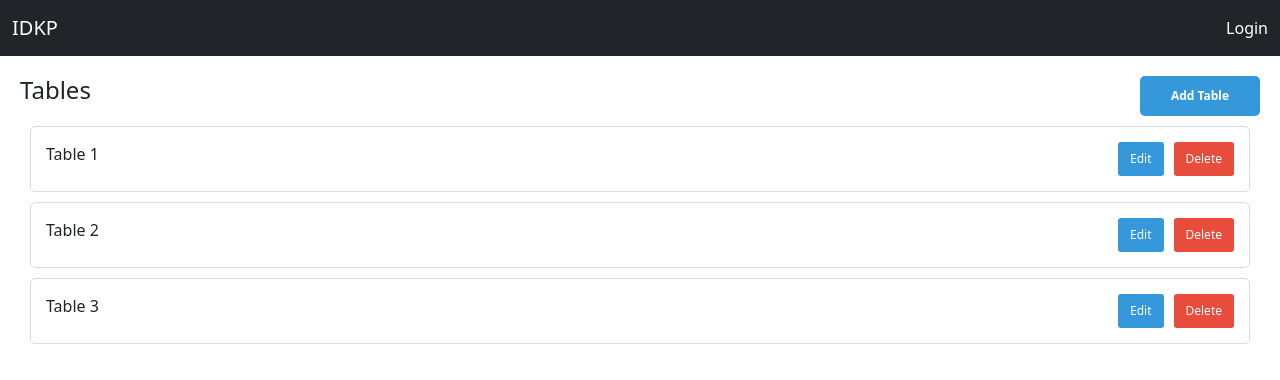
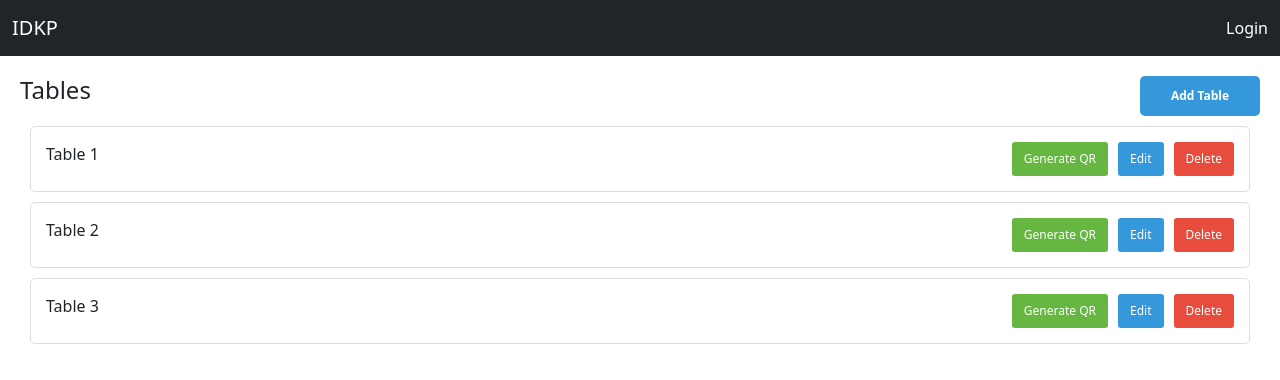
Before and after one commit to HBP9/IDKP_MERN, a React (Create React App) app in the folder client/: page /editTable in a window 1280 px wide. Shown: the top 380 px of the page. Built offline with nearby package versions, Linux system fonts and the light colour scheme.

Commit message:
added generate button

```diff
--- a/client/src/components/EditTable.jsx
+++ b/client/src/components/EditTable.jsx
@@ -30,6 +30,7 @@ const EditTable = () => {
                 <div className="table-container">
                   <div>{table.name}</div>
                   <div className="buttons">
+                    <button className="generate">Generate QR</button>
                     <button className="edit">Edit</button>
                     <button className="delete">Delete</button>
                   </div>
--- a/client/src/styles.css
+++ b/client/src/styles.css
@@ -211,6 +211,11 @@
   color: #fff;
 }
 
+.generate {
+  background-color: #65b741;
+  color: #fff;
+}
+
 .item-details {
   display: flex;
   justify-content: space-between;
```
